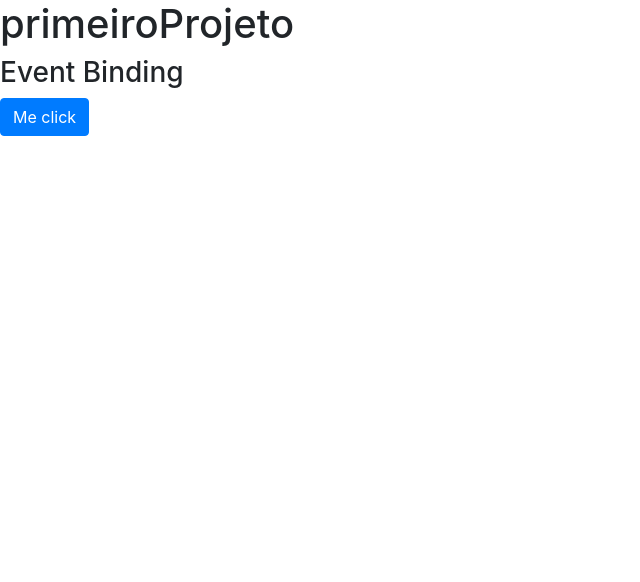
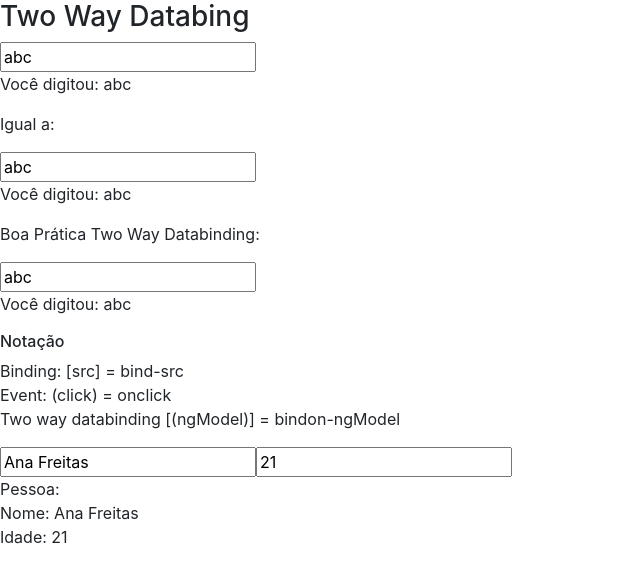
Before and after one commit to Ana-Freitas/Angular-Learning, an Angular app: page / in a window 1280 px wide. Shown: the top 582 px of the page, without its empty margins (0-640 px from the left). Built offline with nearby package versions, Linux system fonts and the light colour scheme.

Commit message:
Eventos, Two Way Databinding

```diff
--- a/src/app/app.component.html
+++ b/src/app/app.component.html
@@ -1,6 +1,6 @@
-<h1>
+<!-- <h1>
   {{title}}
-</h1>
+</h1> -->
 
 <app-testes></app-testes>
 
--- a/src/app/app.module.ts
+++ b/src/app/app.module.ts
@@ -8,6 +8,7 @@ import { MeuSegundoComponent } from './pages/meu-segundo/meu-segundo.component';
 import { CursosComponent } from './cursos/cursos.component';
 import { CursosModule } from './cursos/cursos.module';
 import { TestesComponent } from './pages/testes/testes.component';
+import { FormsModule } from '@angular/forms';
 
 @NgModule({
   declarations: [
@@ -19,7 +20,8 @@ import { TestesComponent } from './pages/testes/testes.component';
   imports: [
     BrowserModule,
     AppRoutingModule,
-    CursosModule
+    CursosModule,
+    FormsModule
   ],
   providers: [],
   bootstrap: [AppComponent]
--- a/src/app/pages/testes/testes.component.css
+++ b/src/app/pages/testes/testes.component.css
@@ -0,0 +1,4 @@
+.highligth {
+    background-color: yellow;
+    font-weight: bold;
+}
--- a/src/app/pages/testes/testes.component.html
+++ b/src/app/pages/testes/testes.component.html
@@ -40,11 +40,62 @@
         <div class="alert alert-danger" role="alert"
         [style.display]="classe.value == 'alert-danger'? 'block' : 'none'">Mensagem que só aparecerá se tiver erros</div>
     </article>
-</section> -->
+</section>
 
 <section>
     <article>
         <h3>Event Binding</h3>
         <button class="btn btn-primary" (click)="clicou()" >Me click</button>
+        <br/><br/>
+        <p> O input tem alguns eventos. Um deles é o keyup que é o evento acionado assim que a tela 'levanta'. Podemos escutar também
+             esse evento assim que a tecla 'enter' é acionada com keyup.enter. Outro evento desse componente é o 'blur' que é quando perde o foco.
+            Como vimos podemos colocar o elemento em uma variavel. Assim $event.target.value é a mesma coisa que campo.value. Pois declaramos nosso input, ou $event.target na variavel #campo </p>
+        <input #campo type="text" name="txtTeste" (keyup)="onKeyUp($event)" (keyup.enter)="salvarValor($event.target.value)"
+        (blur)="salvarValor(campo.value)" >
+        <p> Digitando...: {{ valorInput }} </p>
+        <p> Texto Salvo: {{ valorInputSalvo }} </p>
+
+        <br> <br>
+        <span (mouseover)="onMouseOverOut()"
+        (mouseout)="onMouseOverOut()"
+        [class.highligth]="isMouseOver">
+            Passe o mouse sobre mim
+        </span>
+    </article>
+</section> -->
+
+<section class="two-way-binding">
+    <article>
+        <h3>Two Way Databing</h3>
+        <div>
+            <input type="text"
+            [value]="nome"
+            (input)="nome = $event.target.value" />
+            <p>Você digitou: {{ nome }}</p>
+
+            <p> Igual a: </p>
+
+            <input type="text"
+            [ngModel]="nome"
+            (ngModelChange)="nome = $event" />
+            <p>Você digitou: {{ nome }}</p>
+
+            <p>Boa Prática Two Way Databinding:</p>
+            <input type="text"
+            [(ngModel)]="nome" />
+            <p>Você digitou: {{ nome }}</p>
+
+            <h6>Notação</h6>
+            <p> Binding: [src] = bind-src <br>
+                Event: (click) = onclick <br>
+                Two way databinding [(ngModel)]  = bindon-ngModel</p>
+                <input placeholder="Digite o nome" type="text"
+                [(ngModel)]="pessoa.nome"/>
+                <input placeholder="Digite a idade" type="number"
+                [(ngModel)]="pessoa.idade"/>
+                <p> Pessoa: <br>
+                    Nome: {{pessoa.nome }} <br>
+                    Idade: {{ pessoa.idade }}</p>
+            </div>
     </article>
 </section>
--- a/src/app/pages/testes/testes.component.ts
+++ b/src/app/pages/testes/testes.component.ts
@@ -10,6 +10,14 @@ export class TestesComponent {
 url:string;
 cursoAngular: boolean = true;
 urlImagem = "http://lorempixel.com/400/200/nature/";
+valorInput:string = '';
+valorInputSalvo:string = '';
+nome:string = "abc";
+isMouseOver: boolean;
+pessoa:any = {
+  nome: 'Ana Freitas',
+  idade: 21
+}
 
   constructor() {
     this.url = "https://www.google.com/";
@@ -26,4 +34,16 @@ urlImagem = "http://lorempixel.com/400/200/nature/";
  clicou(){
    alert("OMG! ELE CLICOU!");
  }
+
+ onKeyUp(evento: KeyboardEvent){
+   this.valorInput = (<HTMLInputElement>evento.target).value;
+ }
+
+ salvarValor(valor: string){
+   this.valorInputSalvo = valor;
+ }
+
+ onMouseOverOut(){
+  this.isMouseOver = !this.isMouseOver;
+ }
 }
```
